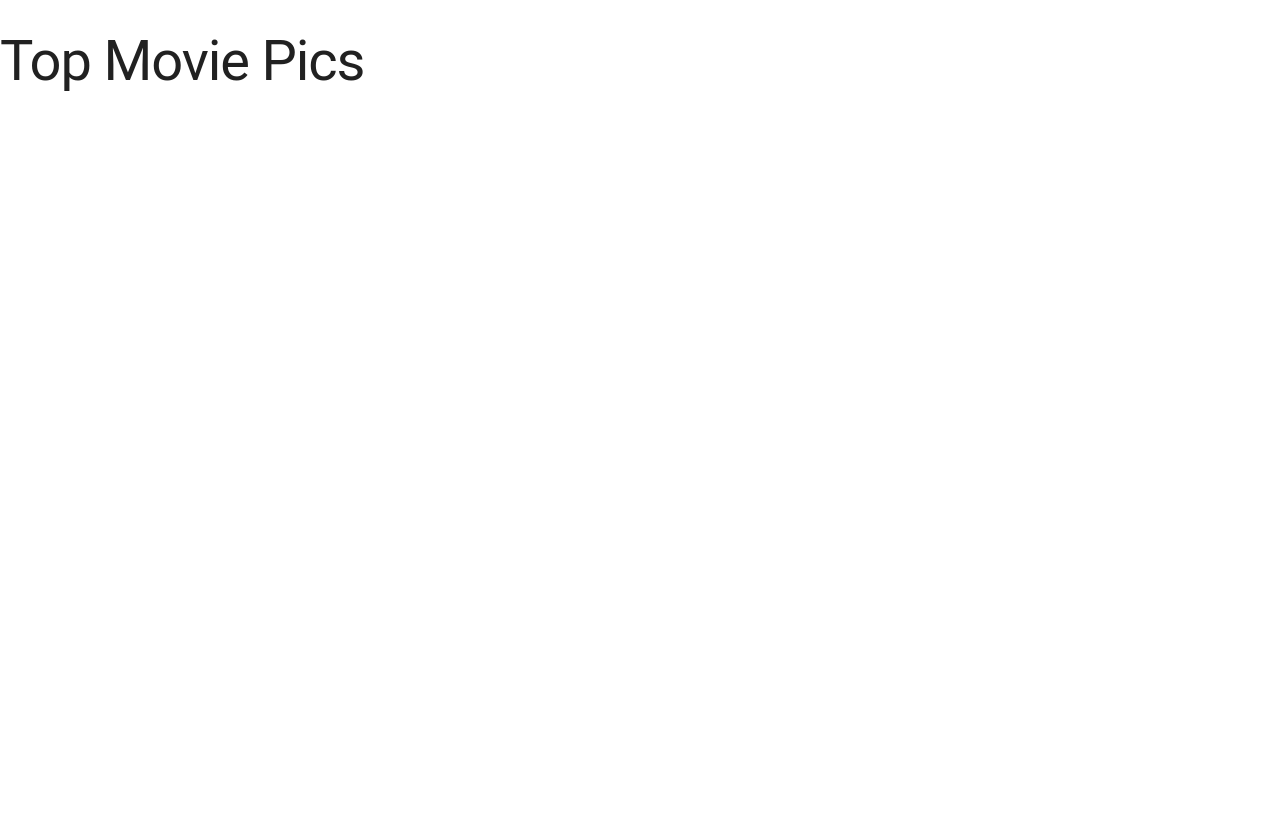
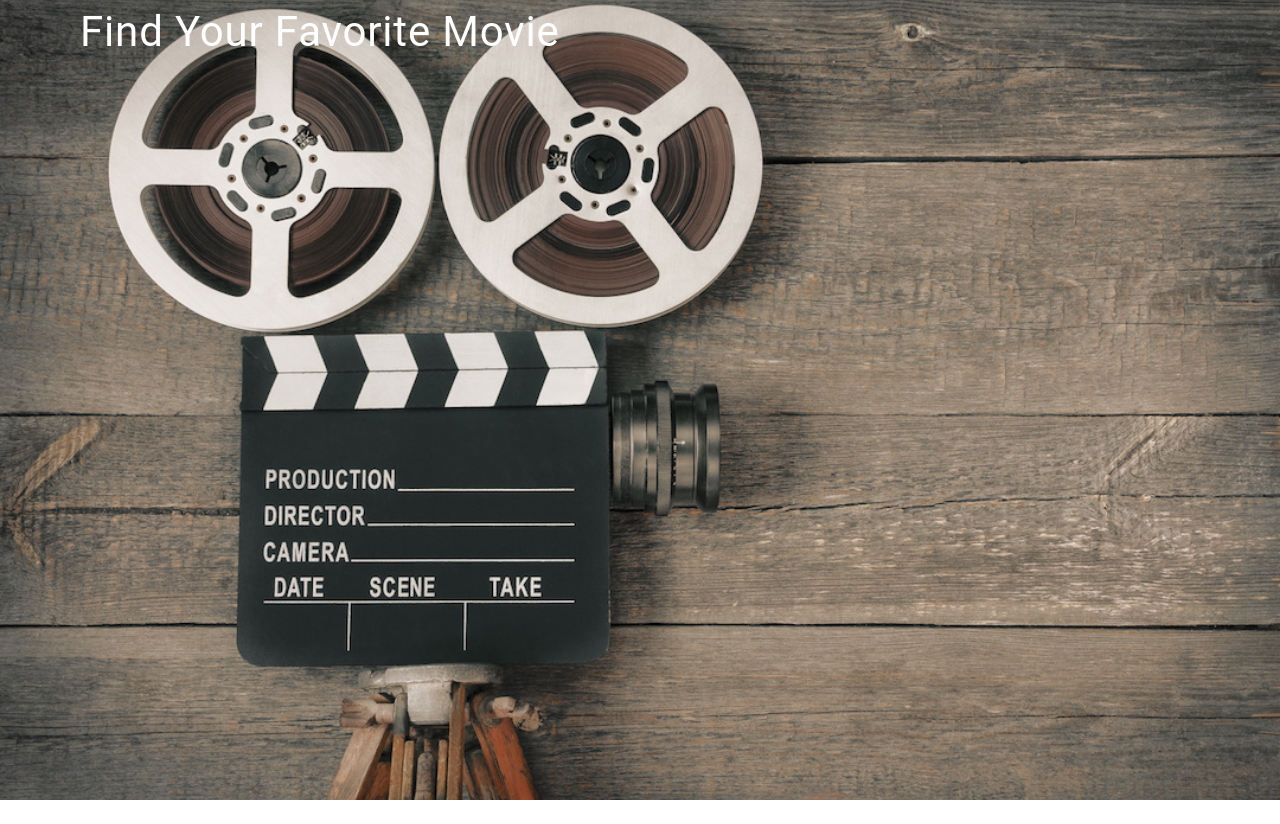
Before and after one commit to sfnewzgirl/angular-build-favorite-movies, a website: page index.html in a window 1280 px wide. After the commit the page ends 800 px from the top, so only its background shows below. Drawn offline with nearby package versions, Linux system fonts and the light colour scheme.

Commit message:
styles header, color scheme

```diff
--- a/index.html
+++ b/index.html
@@ -7,7 +7,7 @@
 
     <!-- STYLESHEETS -->
     <link rel="stylesheet" href="https://fonts.googleapis.com/icon?family=Material+Icons">
-    <link rel="stylesheet" href="https://code.getmdl.io/1.2.1/material.red-amber.min.css">
+    <link rel="stylesheet" href="https://code.getmdl.io/1.2.1/material.brown-light_blue.min.css">
     <script defer src="https://code.getmdl.io/1.2.1/material.min.js"></script>
     <link rel="stylesheet" href="/public/styles/styles.css">
 
@@ -22,13 +22,12 @@
 
   </head>
   <body>
-    <div class="jumbotron">
-      <div class="container">
-        <h1>Top Movie Pics</h1>
+    <div class="hero-transparent mdl-layout mdl-js-layout">
+      <header class="mdl-layout__header mdl-layout__header--transparent">
+        <div class="mdl-layout__header-row">
+          <div class="mdl-layout-spacer"><span class="mdl-layout-title app-title">Find Your Favorite Movie</span></div>
+        </div>
       </div>
-    </div>
-      <!-- Angular Sanity Check:
-      Lets see a 4 here: {{2*2}} -->
-    <div ng-view></div>
+      <div ng-view></div>
   </body>
 </html>
--- a/public/styles/styles.css
+++ b/public/styles/styles.css
@@ -1,8 +1,15 @@
 material.red-amber.min.css
 
+.content-grid {
+  max-width: 1080px;
+}
 /*material design
 You can set a maximum grid width, after which the grid stays centered
 with padding on either side, by setting its max-width CSS property.*/
 
-/*container div for jumbotron
-container div for content section*/
+.hero-transparent {
+  background: url('../images/camera_film_small.jpeg') center / cover;
+}
+.app-title {
+  font-size: 3em;
+}
```
Also changed, not shown: views/moviesindex.html (+3 -3 lines), public/images/camera_film_small.jpeg (added).
